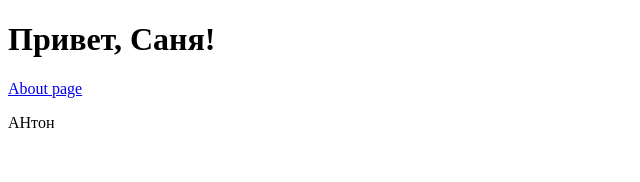
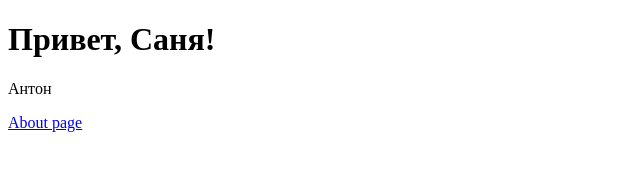
Before and after one commit to Beenlord/NuxtCI, a Nuxt app: page / in a window 1280 px wide. Shown: the top 182 px of the page, without its empty margins (0-640 px from the left). Built offline with nearby package versions, Linux system fonts and the light colour scheme.

Commit message:
Update index.vue

```diff
--- a/pages/index.vue
+++ b/pages/index.vue
@@ -1,8 +1,8 @@
 <template>
   <div>
     <h1>Привет, Саня!</h1>
+    <p>Антон</p>
     <nuxt-link to="/about">About page</nuxt-link>
-    <p>АНтон</p>
   </div>
 </template>
 
```
